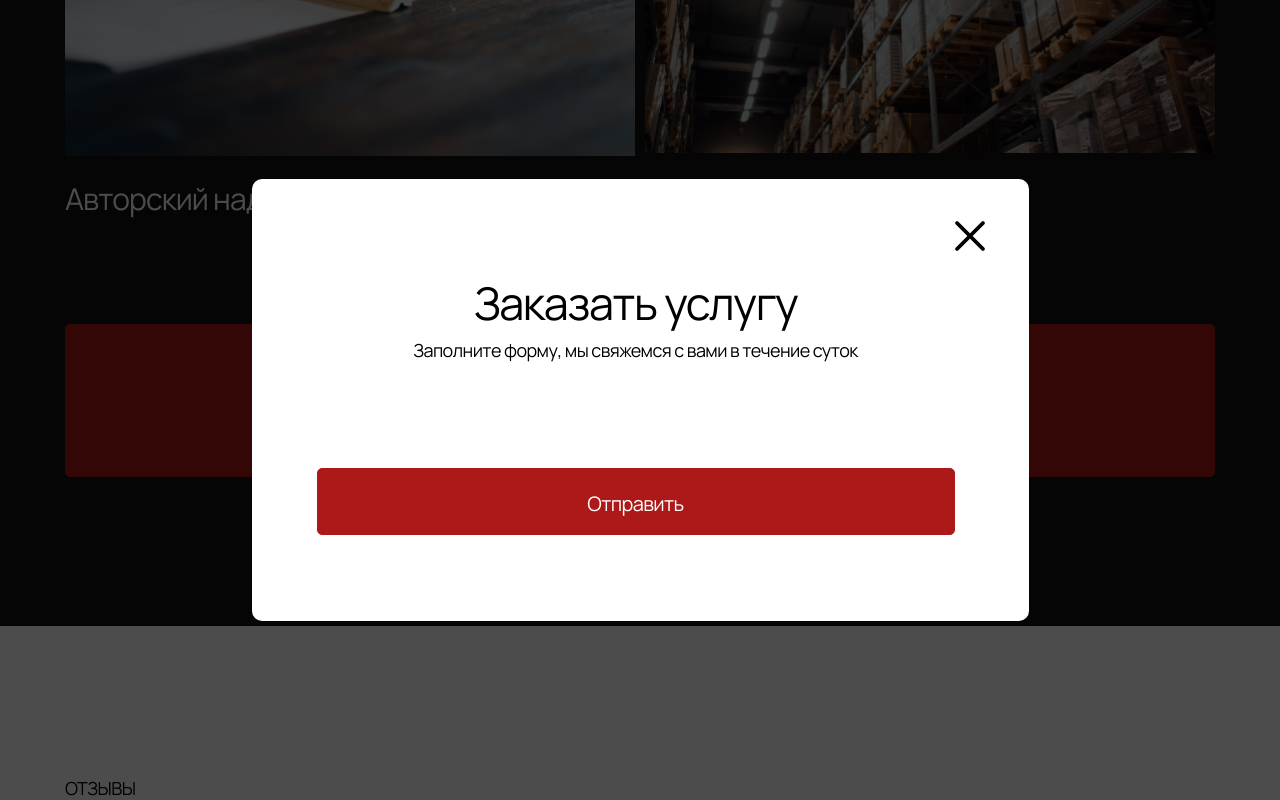
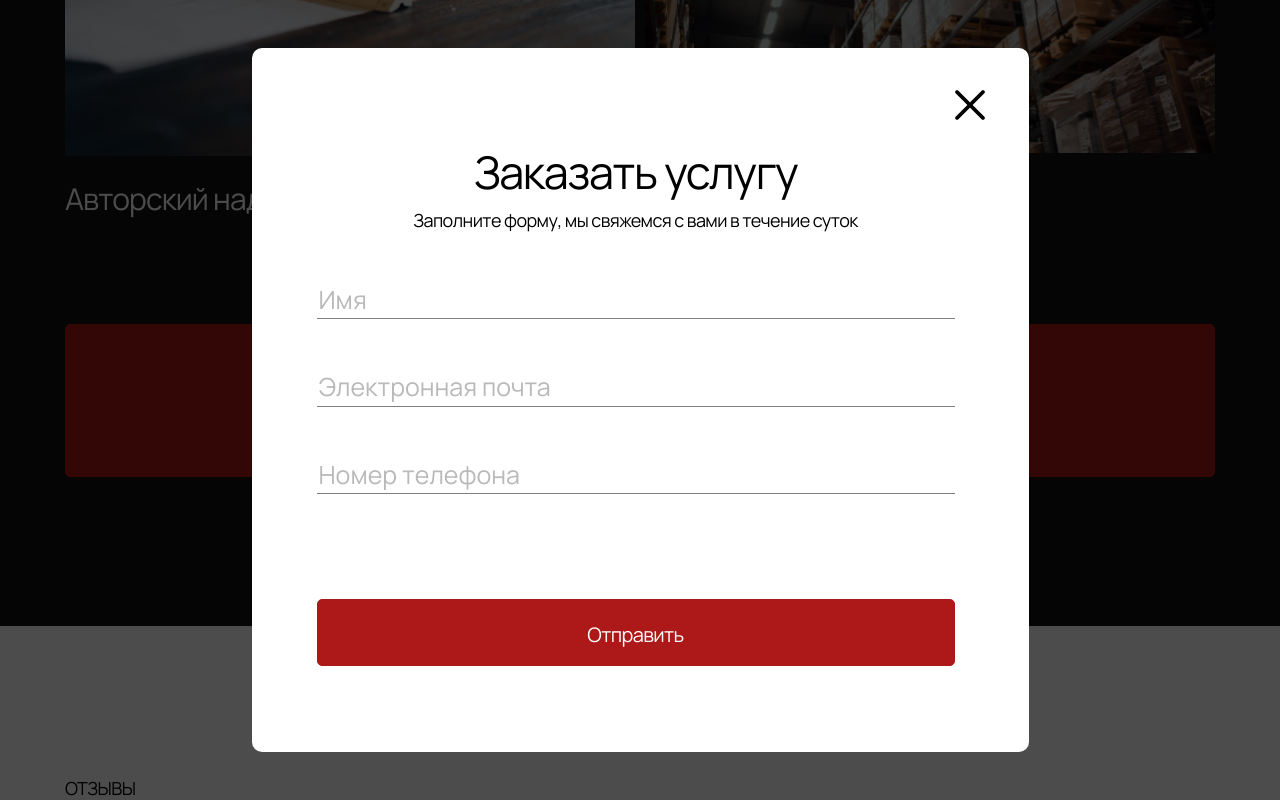
Before and after one commit to NataUstyuzhanina/MODULE-2-Adaptive, a plain HTML site: page index.html in a window 1280 px wide. Both pictures are taken after a click on the button "Заказать услугу". Shown: the part 4712-5512 px from the top of the page. Drawn offline with Linux system fonts and the light colour scheme.

Commit message:
fix href input

```diff
--- a/index.html
+++ b/index.html
@@ -170,7 +170,7 @@
             </li>
           </ul>
           <button
-            href="#"
+            href=""
             class="js-btn full-width-btn full-width-btn_inverted"
           >
             Заказать услугу
@@ -185,6 +185,11 @@
             Заполните форму, мы свяжемся с вами в течение суток
           </p>
           <button class="js-popup__close-btn popup__close-btn"></button>
+          <div class="input-wrapper">
+            <input class="input" type="text" placeholder="Имя">
+            <input class="input" type="text" placeholder="Электронная почта">
+            <input class="input" type="text" placeholder="Номер телефона">
+          </div>
           <button
             href=""
             class="full-width-btn full-width-btn_inverted full-width-btn_mini"
--- a/styles/main.css
+++ b/styles/main.css
@@ -22,7 +22,8 @@ body {
   overflow: hidden;
 }
 
-button {
+button,
+input {
   font-family: "Manrope", sans-serif;
   cursor: pointer;
 }
--- a/styles/popup.css
+++ b/styles/popup.css
@@ -33,6 +33,7 @@
 }
 .popup__subtitle {
   margin-top: 4px;
+  margin-bottom: 10px;
   font-size: 18px;
   line-height: 24.59px;
   text-align: center;
@@ -50,7 +51,22 @@
   background-position: center;
   background-color: #ffffff;
 }
+.input {
+  box-sizing: border-box;
+  margin-top: 50px;
+  display: block;
+  width: 100%;
+  font-size: 25px;
+  line-height: 34.15px;
+  color: #000000;
+  opacity: 0.5;
+  border: none;
+  border-bottom: 1px solid #000000;
+}
 
+input:focus {
+  outline: none;
+}
 @media (max-width: 767px) {
   .popup {
     padding: 0 7px;
@@ -74,4 +90,9 @@
     height: 30px;
     background-image: url(../resources/Vector-cross_mobile.png);
   }
+  .input {
+    margin-top: 40px;
+    font-size: 18px;
+    line-height: 24.59px;
+  }
 }
```
